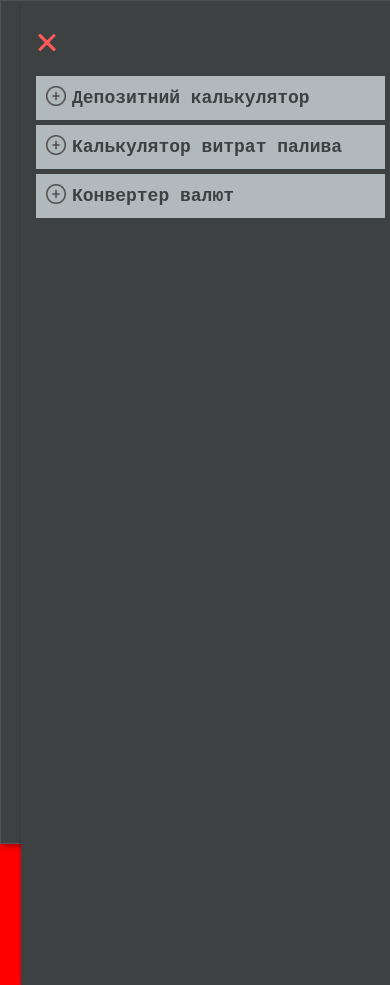
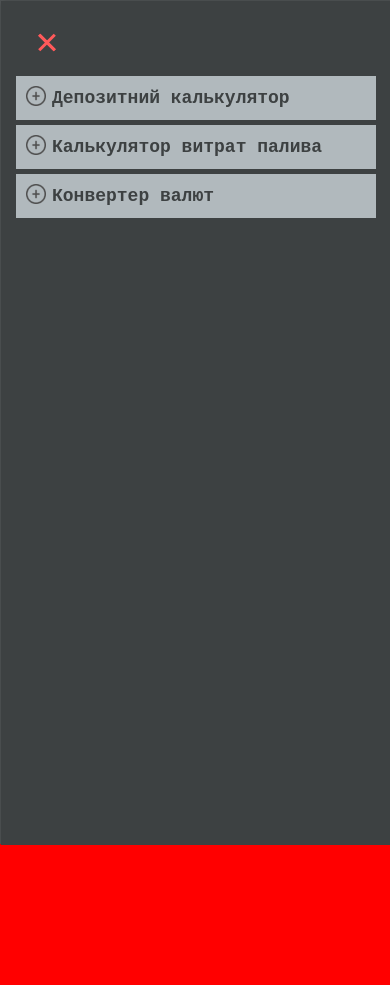
Before and after one commit to OleksandrVito/calculator, a plain HTML site: page index.html in a window 390 px wide. Both pictures are taken after a click on the label 42 px from the left and 47 px from the top of the page. After the commit the page ends 845 px from the top, so only its background shows below. Drawn offline with Linux system fonts and the light colour scheme.

Commit message:
Add files via upload

```diff
--- a/style.css
+++ b/style.css
@@ -101,8 +101,8 @@ h1 {
 a {
   background: url("plus.png") 10px 10px / 20px 20px;
   background-repeat: no-repeat;
-
   margin: 5px;
+  /* margin-right: 35px; */
 }
 
 a:active {
@@ -133,7 +133,7 @@ a:active {
   transform: rotate(90deg);
 }
 #menu__toggle:checked ~ .menu__box {
-  left: 0 !important;
+  left: -20px !important;
 }
 .menu__btn {
   position: absolute;
@@ -172,6 +172,8 @@ a:active {
   height: 500px;
   margin: 0;
   padding: 70px 10px;
+  padding-right: 10px;
+  box-sizing: border-box;
   list-style: none;
   background-color: #3d4142;
   box-shadow: 2px 2px 6px rgba(0, 0, 0, 0.4);
@@ -180,8 +182,8 @@ a:active {
 .menu__item {
   display: block;
   padding: 12px 36px;
+  /* padding-right: 15px; */
   color: #3d4142;
-
   background-color: rgba(207, 216, 220, 0.8);
   text-decoration: none;
   transition-duration: 0.25s;
@@ -208,9 +210,9 @@ a:active {
     height: 100vh;
   }
   .menu__box {
-    width: 92vw;
+    width: 100vw;
     height: 100vh;
-    left: -3900%;
+    left: -110vw;
   }
   body {
     padding: 0;
```
